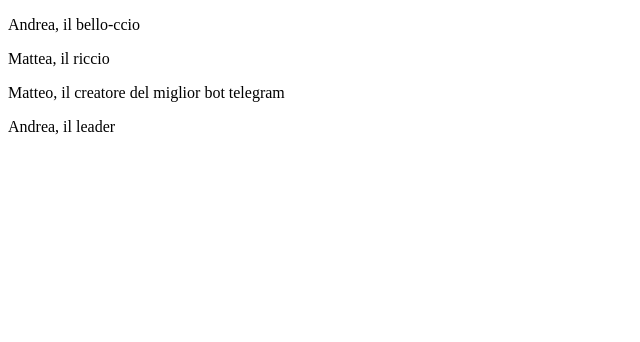
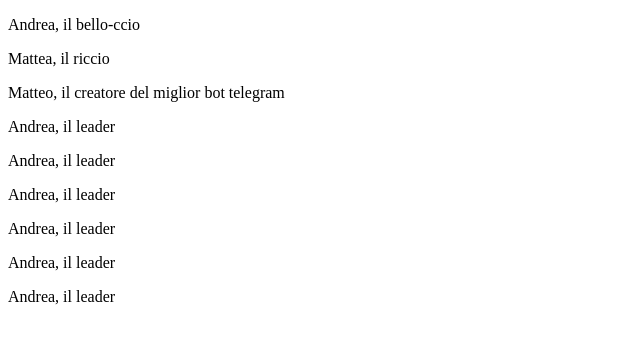
Before and after one commit to ItsAndreaCaglioti/HeyDragonessa, a plain HTML site: page index.html in a window 1280 px wide. Shown: the whole page, without its empty margins (0-640 px from the left). Drawn offline with Linux system fonts and the light colour scheme.

Commit message:
provacommento

```diff
--- a/index.html
+++ b/index.html
@@ -13,5 +13,10 @@
     <p>Matteo, il creatore del miglior bot telegram</p>
 
     <p>Andrea, il leader</p>
+    <p>Andrea, il leader</p>
+    <p>Andrea, il leader</p>
+    <p>Andrea, il leader</p>
+    <p>Andrea, il leader</p>
+    <p>Andrea, il leader</p>
 </body>
 </html>
```
